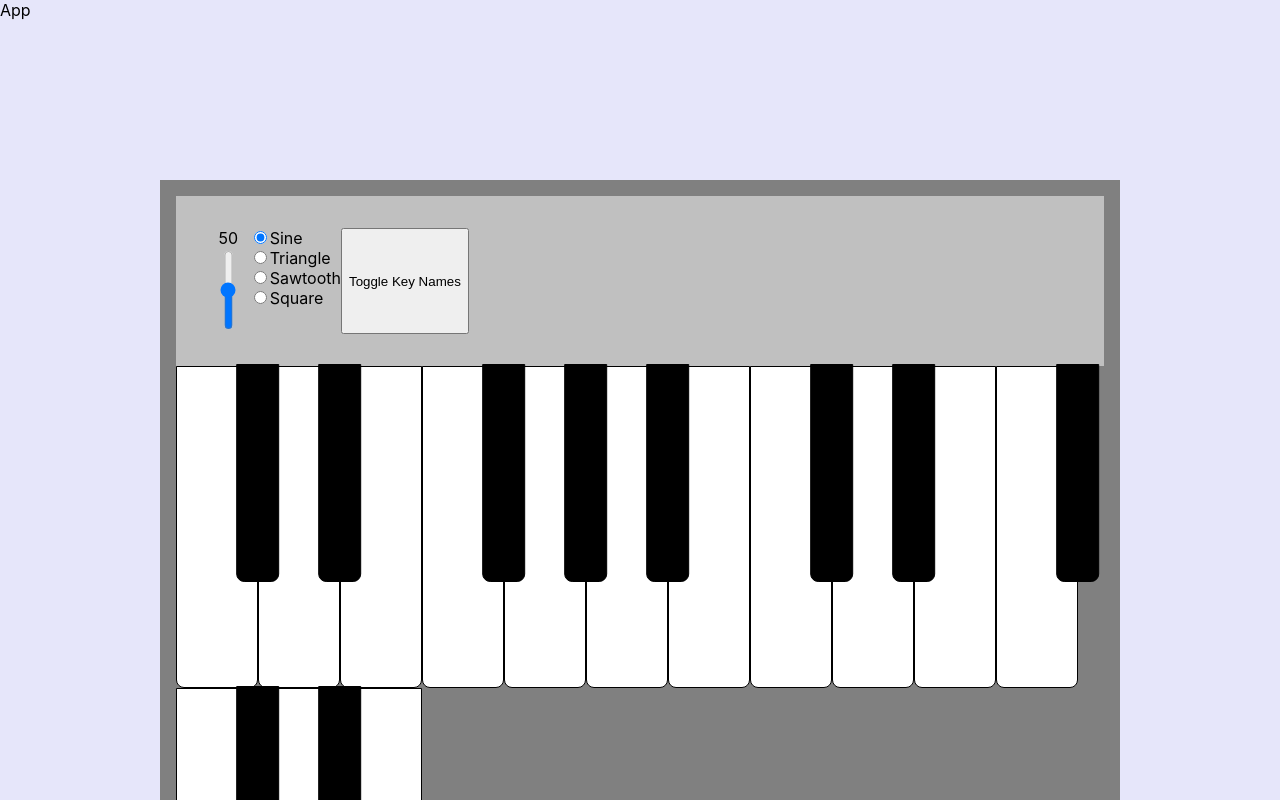
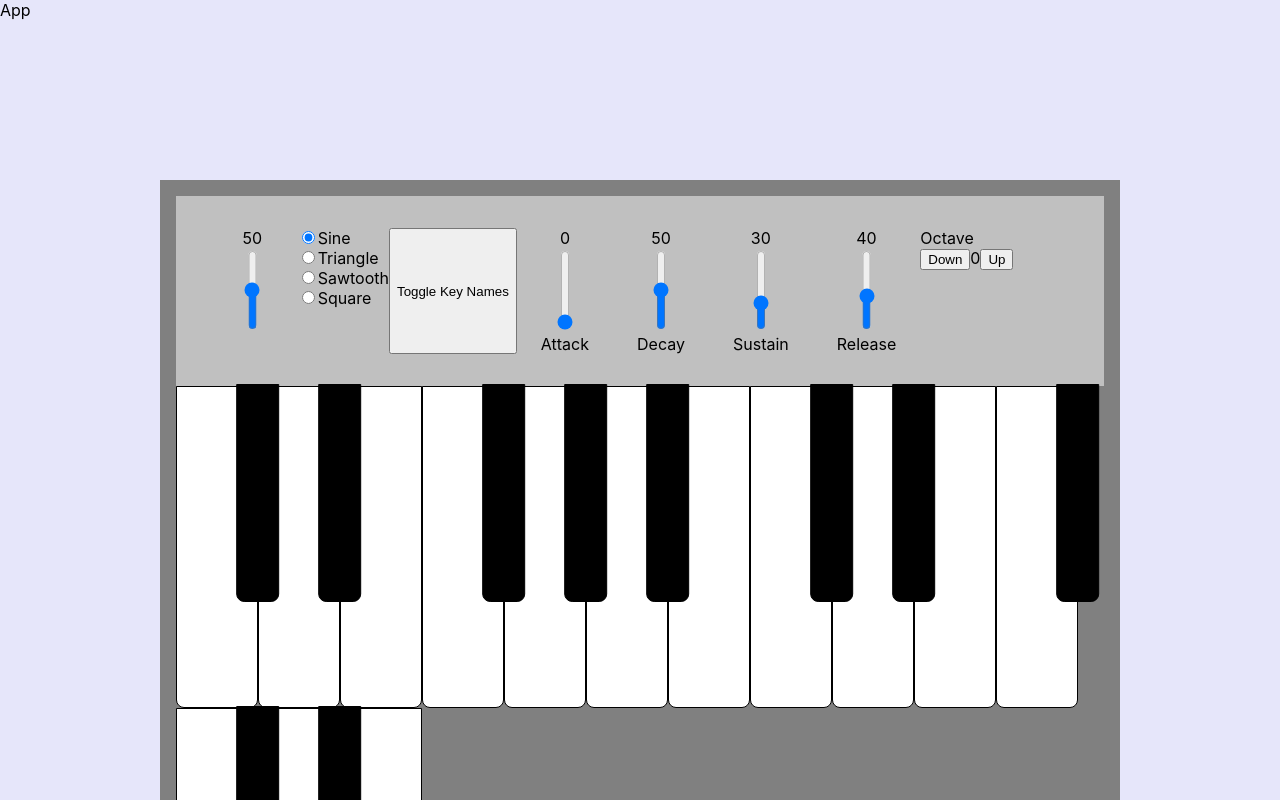
Before and after one commit to todd-grilliot/react-piano, a React (Create React App) app: page / in a window 1280 px wide. Shown: the top 800 px of the page. Built offline with nearby package versions, Linux system fonts and the light colour scheme.

Commit message:
adsr envelope and octave select. getting fun

```diff
--- a/src/components/KeyBoard.js
+++ b/src/components/KeyBoard.js
@@ -82,7 +82,6 @@ const KeyBoard = () => {
     }
 
     function toggleKeyName(){
-        console.log('toggle key name');
         setKeyNameToggle(!keyNameToggle);
     }
 
--- a/src/components/KeyboardController.js
+++ b/src/components/KeyboardController.js
@@ -1,41 +1,103 @@
 import React from 'react'
 import { useState, useEffect, useRef } from "react";
-import { changeVolume, changeWaveType } from '../libraries/webAudio';
+import { changeVolume, changeWaveType, changeAttack, changeDecay, changeSustain, changeRelease, changeOctave } from '../libraries/webAudio';
 import KeyBoard from './KeyBoard';
 
 const KeyboardController = ({toggleKeyName}) => {
   const [volume, setVolume] = useState(50);
+  const [attack, setAttack] = useState(0);
+  const [decay, setDecay] = useState(50);
+  const [sustain, setSustain] = useState(30);
+  const [release, setRelease] = useState(40);
+  const [octave, setOctave] = useState(0);
 
-  function formVolume(e){
+
+  function handleVolume(e){
     setVolume(e.target.value);
-    changeVolume(e.target.value / 100);
+    changeVolume((e.target.value / 100) ** 2 );
   }
-  function formWaveType(e){
-    changeWaveType(e.target.id)
+  function handleAttack(e){
+    setAttack(e.target.value);
+    changeAttack((e.target.value / 100) ** 4);
+  }
+  function handleDecay(e){
+    setDecay(e.target.value);
+    changeDecay(e.target.value / 100 * 2);
+  }
+  function handleSustain(e){
+    setSustain(e.target.value);
+    changeSustain((e.target.value / 100) ** 2);
+  }
+  function handleRelease(e){
+    setRelease(e.target.value);
+    changeRelease((e.target.value / 100) ** 2);
+  }
+  function handleWaveType(e){
+    changeWaveType(e.target.value)
   }
   function toggleKeyNames(e){
     toggleKeyName();
+  }
+  function handleDownOctave(e){
+    if(octave > -2){
+      changeOctave(octave - 1);
+      setOctave(octave - 1);
+    }
+  }
+  function handleUpOctave(e){
+    if(octave < 3){
+      changeOctave(octave + 1);
+      setOctave(octave + 1);
+    }
   }
   return (
     <div className='keyboard-controller'>
       <div className='slider-container'>
       {volume} <br />
-      <input type="range" min="0" max="100" className='slider' onChange={formVolume}/>
+      <input type="range" min="0" max="100" className='slider' onChange={handleVolume}/>
       </div>
 
 
       <div>
-        <input type="radio" id="sine" name="wave-type" value="sine" defaultChecked onChange={formWaveType} />
+        <input type="radio" id="sine" name="wave-type" value="sine" defaultChecked onChange={handleWaveType} />
         <label htmlFor="sine">Sine</label><br />
-        <input type="radio" id="triangle" name="wave-type" value="triangle" onChange={formWaveType}/>
+        <input type="radio" id="triangle" name="wave-type" value="triangle" onChange={handleWaveType}/>
         <label htmlFor="triangle">Triangle</label><br />
-        <input type="radio" id="sawtooth" name="wave-type" value="sawtooth" onChange={formWaveType}/>
+        <input type="radio" id="sawtooth" name="wave-type" value="sawtooth" onChange={handleWaveType}/>
         <label htmlFor="sawtooth">Sawtooth</label><br />
-        <input type="radio" id="square" name="wave-type" value="square" onChange={formWaveType}/>
+        <input type="radio" id="square" name="wave-type" value="square" onChange={handleWaveType}/>
         <label htmlFor="square">Square</label>
       </div>
       <button className='btn' onClick={toggleKeyNames}>Toggle Key Names</button>
 
+      <div className='slider-container'>
+      {attack} <br />
+      <input type="range" min="0" max="100" className='slider' defaultValue={0} onChange={handleAttack}/> <br />
+      Attack
+      </div>
+      <div className='slider-container'>
+      {decay} <br />
+      <input type="range" min="0" max="100" className='slider' defaultValue={50} onChange={handleDecay}/> <br />
+      Decay
+      </div>
+      <div className='slider-container'>
+      {sustain} <br />
+      <input type="range" min="0" max="100" className='slider' defaultValue={30} onChange={handleSustain}/> <br />
+      Sustain
+      </div>
+      <div className='slider-container'>
+      {release} <br />
+      <input type="range" min="0" max="100" className='slider' defaultValue={40} onChange={handleRelease}/> <br />
+      Release
+      </div>
+      <div className='octave-container'>
+        Octave
+        <div>
+          <button className='btn' onClick={handleDownOctave}>Down</button>
+          {octave}
+          <button className='btn' onClick={handleUpOctave}>Up</button>
+        </div>
+      </div>
     </div>
   )
 }
--- a/src/libraries/webAudio.js
+++ b/src/libraries/webAudio.js
@@ -1,8 +1,15 @@
 
 let audioContext = new AudioContext;
 
+let attack = 0;
+let decay = 1;
+let sustain = 0.09;
+let release = 0.16;
+let maxTime = 20;
+let octave = 0;
+
 const primaryGain = audioContext.createGain();
-primaryGain.gain.value = 1;
+primaryGain.gain.value = 0.25;
 
 const limiterNode = audioContext.createDynamicsCompressor();
 limiterNode.threshold.setValueAtTime(-5.0, audioContext.currentTime); // In Decibels
@@ -26,6 +33,21 @@ export function changeVolume(volume){
 export function changeWaveType(type){
     waveType = type;
 }
+export function changeAttack(value){
+    attack = value;
+}
+export function changeDecay(value){
+    decay = value;
+}
+export function changeSustain(value){
+    sustain = value;
+}
+export function changeRelease(value){
+    release = value;
+}
+export function changeOctave(value){
+    octave = value;
+}
 
 export function playNote(id, isNat){
     let hertz = convertToHertz(id, isNat);
@@ -42,15 +64,12 @@ export function playNote(id, isNat){
     osc.frequency.setValueAtTime(hertz, audioContext.currentTime); // value in hertz
     osc.connect(oscGain);
 
-
-
     oscArray[oscArray.length -1].start();
-
-
-    oscGain.gain.exponentialRampToValueAtTime(0.8, audioContext.currentTime + 3);
-    oscGain.gain.setTargetAtTime(0, audioContext.currentTime + 10, 0.15);
-    osc.stop(audioContext.currentTime + 11);
-
+    oscGain.gain.setValueAtTime(0, audioContext.currentTime);
+    oscGain.gain.linearRampToValueAtTime(1, audioContext.currentTime + attack);
+    oscGain.gain.setTargetAtTime(sustain, audioContext.currentTime + attack, decay);
+    oscGain.gain.setTargetAtTime(0, audioContext.currentTime + maxTime, release);
+    osc.stop(audioContext.currentTime + maxTime + (release * 10));
 }
 
 export function stopNote(id, isNat, isAll){
@@ -59,9 +78,8 @@ export function stopNote(id, isNat, isAll){
     for (let i = 0; i < oscArray.length; i++) {
         if(Math.floor(hertz) == Math.floor(oscArray[i].frequency.value) ){
             oscGainArray[i].gain.cancelAndHoldAtTime(audioContext.currentTime);
-            oscGainArray[i].gain.setTargetAtTime(0, audioContext.currentTime, 0.15);
-            oscArray[i].stop(audioContext.currentTime + 1);
-
+            oscGainArray[i].gain.setTargetAtTime(0, audioContext.currentTime, release);
+            oscArray[i].stop(audioContext.currentTime + release * 10);
             oscArray.splice(i, 1);
             oscGainArray.splice(i, 1);
         }
@@ -71,8 +89,8 @@ export function stopNote(id, isNat, isAll){
 export function stopAllNotes(){
     for (let i = 0; i < oscArray.length; i++) {
         oscGainArray[i].gain.cancelAndHoldAtTime(audioContext.currentTime);
-        oscGainArray[i].gain.setTargetAtTime(0, audioContext.currentTime, 0.15);
-        oscArray[i].stop(audioContext.currentTime + 1);
+        oscGainArray[i].gain.setTargetAtTime(0, audioContext.currentTime, release);
+        oscArray[i].stop(audioContext.currentTime + release * 10);
     }
     while(oscArray.length + oscGainArray.length > 0){
         oscArray.pop();
@@ -81,7 +99,7 @@ export function stopAllNotes(){
 }
 
 function convertToHertz(id, isNat){
-    let a2 = 110;
+    let a2 = 110 * (2 ** octave);
     let stepConst = Math.pow(2, (1/12));
 
     let halfStepsSoFar = (Math.floor(id / 7) + Math.floor((id + 4) / 7));
--- a/src/style.css
+++ b/src/style.css
@@ -80,7 +80,7 @@ code {
 .slider-container{
   /* background-color: antiquewhite; */
   text-align: center;
-
+  margin: 0 1.5em;
 }
 .slider{
   writing-mode: bt-lr; /* IE */
```
Also changed, not shown: src/libraries/keyHandler.js (+8 -8 lines).
